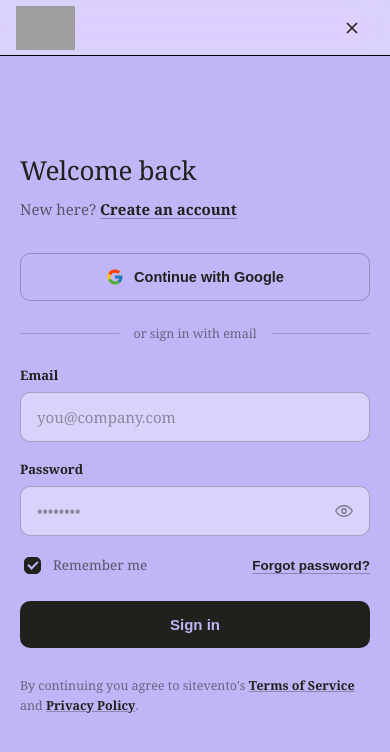
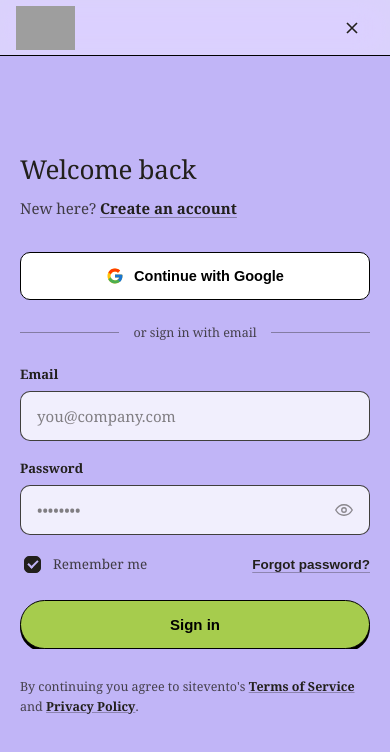
Before and after one commit to frankfaraibusiness-stack/Sitevento1, a Next.js app: page /widgets/support-chat in a window 390 px wide. Shown: the top 752 px of the page. Built offline with nearby package versions, Linux system fonts and the light colour scheme; no server answers; grey boxes are pictures that could not be loaded.

Commit message:
Add 3 files

```diff
--- a/components/marketing/CartoonMobileHero.tsx
+++ b/components/marketing/CartoonMobileHero.tsx
@@ -17,8 +17,8 @@
 //
 // The CTAs are wired to the same callbacks the old hero used
 // (onConnectClick / onHowItWorksClick), threaded through from
-// MarketingPage — "Connect Site" opens the connect flow, "Watch Demo"
-// opens the existing HowItWorksModal, matching their closest
+// MarketingPage — "Connect your site" opens the connect flow, "Watch
+// Demo" opens the existing HowItWorksModal, matching their closest
 // equivalents from the previous hero.
 
 interface CartoonMobileHeroProps {
@@ -104,7 +104,7 @@ export function CartoonHeroContent({ onConnectClick, onHowItWorksClick }: Cartoo
 
           <div className="hero__ctas">
             <button type="button" className="btn btn-primary" onClick={onConnectClick}>
-              Connect Site <span aria-hidden="true">➔</span>
+              Connect your site <span aria-hidden="true">➔</span>
             </button>
 
             <button type="button" className="btn btn-secondary" onClick={onHowItWorksClick}>
--- a/styles/auth/auth-overlay.css
+++ b/styles/auth/auth-overlay.css
@@ -109,7 +109,7 @@
     font-family: -apple-system, BlinkMacSystemFont, "Segoe UI", sans-serif;
     font-size: 15.5px;
     line-height: 1.6;
-    color: color-mix(in srgb, var(--ink) 68%, transparent);
+    color: color-mix(in srgb, var(--ink) 82%, transparent);
     margin: 0 0 28px;
     max-width: 38ch;
   }
@@ -167,7 +167,7 @@
   .auth-overlay .form-header p {
     font-size: 15px;
     line-height: 1.5;
-    color: color-mix(in srgb, var(--ink) 65%, transparent);
+    color: color-mix(in srgb, var(--ink) 82%, transparent);
     margin: 0;
   }
 
@@ -232,7 +232,9 @@
     .auth-overlay .panes.is-switching .pane.is-leaving { display: none; }
   }
 
-  /* ---- OAuth button — plain outlined field on the page ---- */
+  /* ---- OAuth button — solid white field with a firm black edge, so
+     it stands out as its own control against the purple page instead
+     of reading as a transparent, barely-there outline. ---- */
   .auth-overlay .oauth-btn {
     width: 100%;
     display: flex;
@@ -241,18 +243,18 @@
     gap: 10px;
     padding: 14px 16px;
     border-radius: 10px;
-    border: 1.5px solid color-mix(in srgb, var(--ink) 28%, transparent);
-    background: transparent;
-    color: var(--ink);
+    border: 1.5px solid #000;
+    background: #fff;
+    color: #000;
     font-size: 14.5px;
     font-weight: 600;
     cursor: pointer;
-    transition: border-color 0.15s ease, background 0.15s ease;
+    transition: border-color 0.15s ease, background 0.15s ease, transform 0.08s ease;
   }
 
   .auth-overlay .oauth-btn:hover {
-    background: rgba(255,255,255,0.3);
-    border-color: var(--ink);
+    background: #f5f5f5;
+    border-color: #000;
   }
 
   .auth-overlay .oauth-btn:active { transform: scale(0.99); }
@@ -264,7 +266,7 @@
     align-items: center;
     gap: 14px;
     margin: 24px 0;
-    color: color-mix(in srgb, var(--ink) 55%, transparent);
+    color: color-mix(in srgb, var(--ink) 78%, transparent);
     font-size: 12.5px;
   }
 
@@ -273,7 +275,7 @@
     content: "";
     flex: 1;
     height: 1px;
-    background: color-mix(in srgb, var(--ink) 20%, transparent);
+    background: color-mix(in srgb, var(--ink) 38%, transparent);
   }
 
   /* ---- Raw input fields — no surrounding card, just the field itself
@@ -294,25 +296,30 @@
     position: relative;
   }
 
+  /* Was a 28%-ink border on a 40%-white fill — both nearly dissolved
+     into the light purple page, which is close in lightness to white.
+     Near-solid black border + a brighter, higher-opacity white fill
+     so each field reads as a clearly defined input, not a faint
+     smudge on the purple. */
   .auth-overlay .field input {
     width: 100%;
     padding: 14px 16px;
     font-size: 15px;
     font-family: inherit;
     border-radius: 10px;
-    border: 1.5px solid color-mix(in srgb, var(--ink) 28%, transparent);
-    background: rgba(255,255,255,0.4);
+    border: 1.5px solid color-mix(in srgb, var(--ink) 85%, transparent);
+    background: rgba(255,255,255,0.78);
     color: var(--ink);
     transition: border-color 0.15s ease, background 0.15s ease, box-shadow 0.15s ease;
   }
 
-  .auth-overlay .field input::placeholder { color: color-mix(in srgb, var(--ink) 42%, transparent); }
+  .auth-overlay .field input::placeholder { color: color-mix(in srgb, var(--ink) 55%, transparent); }
 
   .auth-overlay .field input:focus {
     outline: none;
     border-color: var(--ink);
-    background: rgba(255,255,255,0.6);
-    box-shadow: 0 0 0 4px color-mix(in srgb, var(--ink) 10%, transparent);
+    background: rgba(255,255,255,0.92);
+    box-shadow: 0 0 0 4px color-mix(in srgb, var(--ink) 12%, transparent);
   }
 
   .auth-overlay .field.has-error input {
@@ -355,7 +362,7 @@
     align-items: center;
     gap: 9px;
     font-size: 13.5px;
-    color: color-mix(in srgb, var(--ink) 65%, transparent);
+    color: color-mix(in srgb, var(--ink) 82%, transparent);
     cursor: pointer;
     user-select: none;
   }
@@ -365,8 +372,8 @@
     width: 17px;
     height: 17px;
     border-radius: 5px;
-    border: 1.5px solid color-mix(in srgb, var(--ink) 32%, transparent);
-    background: rgba(255,255,255,0.4);
+    border: 1.5px solid color-mix(in srgb, var(--ink) 85%, transparent);
+    background: rgba(255,255,255,0.78);
     cursor: pointer;
     position: relative;
     flex-shrink: 0;
@@ -405,18 +412,24 @@
 
   .auth-overlay .forgot-link:hover { text-decoration-color: var(--ink); }
 
-  /* ---- Submit — the one solid, dark, confident element on the page ---- */
+  /* ---- Submit — cartoonic lime pill, matching the hero's "Connect
+     your site" CTA style (black border, solid bottom shadow, bold
+     rounded pill) but dialed to a dimmer, ~50%-muted lime (#a6cc4d)
+     instead of the hero's full-brightness #b3ff00, so it doesn't
+     compete with the hero CTA while still clearly reading as the
+     same cartoon-lime family. ---- */
   .auth-overlay .submit-btn {
     width: 100%;
-    background: var(--ink);
-    color: var(--app-bg);
-    border: none;
-    border-radius: 10px;
+    background: #a6cc4d;
+    color: #000;
+    border: 1.5px solid #000;
+    border-radius: 999px;
     padding: 15px 20px;
     font-size: 15px;
-    font-weight: 600;
+    font-weight: 800;
     cursor: pointer;
-    transition: opacity 0.15s ease, transform 0.08s ease;
+    box-shadow: 0 3px 0 #000;
+    transition: transform 0.1s ease, box-shadow 0.1s ease;
     display: flex;
     align-items: center;
     justify-content: center;
@@ -424,9 +437,12 @@
     position: relative;
   }
 
-  .auth-overlay .submit-btn:hover { opacity: 0.92; }
-  .auth-overlay .submit-btn:active { transform: scale(0.99); }
-  .auth-overlay .submit-btn:disabled { cursor: default; }
+  .auth-overlay .submit-btn:hover { background: #b0d65c; }
+  .auth-overlay .submit-btn:active {
+    transform: translateY(3px);
+    box-shadow: 0 0 0 #000;
+  }
+  .auth-overlay .submit-btn:disabled { cursor: default; opacity: 0.7; }
 
   .auth-overlay .submit-btn.loading .btn-text { opacity: 0; }
 
@@ -435,8 +451,8 @@
     position: absolute;
     width: 18px;
     height: 18px;
-    border: 2.5px solid rgba(34,32,28,0.15);
-    border-top-color: var(--app-bg);
+    border: 2.5px solid rgba(0,0,0,0.15);
+    border-top-color: #000;
     border-radius: 50%;
     animation: auth-spin 0.7s linear infinite;
   }
@@ -469,7 +485,7 @@
   }
 
   .auth-overlay .reset-sent h2 { color: var(--ink); margin: 0 0 10px; font-size: 24px; font-weight: 400; }
-  .auth-overlay .reset-sent p { color: color-mix(in srgb, var(--ink) 65%, transparent); font-size: 14.5px; margin: 0; line-height: 1.5; }
+  .auth-overlay .reset-sent p { color: color-mix(in srgb, var(--ink) 82%, transparent); font-size: 14.5px; margin: 0; line-height: 1.5; }
 
   .auth-overlay .back-link {
     display: inline-flex;
@@ -490,7 +506,7 @@
 
   .auth-overlay .terms-note {
     font-size: 12.5px;
-    color: color-mix(in srgb, var(--ink) 55%, transparent);
+    color: color-mix(in srgb, var(--ink) 78%, transparent);
     text-align: left;
     margin-top: 28px;
     line-height: 1.6;
--- a/styles/marketing/marketing-hero.css
+++ b/styles/marketing/marketing-hero.css
@@ -555,37 +555,18 @@
  * .hero-demo-statusbar below and Hero.tsx's markup order).
  * ============================================================ */
 
-/* No longer the flat --app-bg page color. Same hero photo as the
-   mobile hero above it, duplicated here as this section's own
-   background — tinted with a dark overlay and blurred so it reads
-   as a soft backdrop behind the demo card rather than a second,
-   competing sharp image. */
 .hero-showcase {
   position: relative;
   isolation: isolate;
-  padding: 8px 18px 48px;
+  /* Was 8px top padding with a blurred reuse of the hero's own photo
+     right behind it — with almost no gap and the same image showing
+     through, this section read as a continuation of the hero photo
+     rather than its own section, so the demo card appeared to float
+     "on top of" the hero scene. Solid top padding + a plain page
+     surface (no photo) gives it a clean seam instead. */
+  padding: 56px 18px 48px;
   overflow: hidden;
-}
-
-.hero-showcase::before {
-  content: "";
-  position: absolute;
-  inset: -20px;
-  z-index: -1;
-  background-image: url('/mascot/hero-bg-mobile.jpg');
-  background-size: cover;
-  background-position: center;
-  background-repeat: no-repeat;
-  filter: blur(18px);
-  transform: scale(1.1);
-}
-
-.hero-showcase::after {
-  content: "";
-  position: absolute;
-  inset: 0;
-  z-index: -1;
-  background: rgba(18, 16, 10, 0.55);
+  background: var(--app-bg);
 }
 
 .hero-showcase-inner {
@@ -636,7 +617,11 @@
 /* Was border: 1px solid var(--line) — a near-white #e8e4de edge that
    all but vanished against the lime page background behind the hero.
    Dark border instead so the whole demo card reads as a clearly
-   defined panel sitting on top of the lime, not blending into it. */
+   defined panel sitting on top of the lime, not blending into it.
+   The fill itself was also a near-purple color-mix tint, which on the
+   purple page/showcase backdrop made the whole card nearly invisible
+   except for its outline — solid white (near-white) instead so the
+   card itself stands out as its own surface, not just a border. */
 .hero-demo-chrome {
   position: relative;
   width: 100%;
@@ -644,7 +629,7 @@
   margin: 0 auto;
   border-radius: 18px;
   overflow: hidden;
-  background: color-mix(in srgb, var(--app-bg) 60%, var(--bg) 40%);
+  background: var(--bg, #fff);
   border: 1.5px solid #000;
   box-shadow: 0 20px 44px -26px rgba(34, 32, 28, 0.28);
 }
@@ -654,7 +639,7 @@
   align-items: center;
   gap: 6px;
   padding: 10px 12px;
-  background: color-mix(in srgb, var(--ink) 4%, var(--app-bg) 96%);
+  background: color-mix(in srgb, var(--ink) 4%, var(--bg, #fff) 96%);
   border-bottom: 1px solid rgba(0, 0, 0, 0.5);
 }
 
@@ -684,7 +669,7 @@
   gap: 8px;
   padding: 12px 14px;
   border-bottom: 1px solid rgba(0, 0, 0, 0.5);
-  background: color-mix(in srgb, var(--ink) 3%, var(--app-bg) 97%);
+  background: color-mix(in srgb, var(--ink) 3%, var(--bg, #fff) 97%);
   min-height: 44px;
 }
 
@@ -865,7 +850,7 @@
 /* ---- Desktop: two-column row, proof copy left, demo card right ---- */
 @media (min-width: 1024px) {
   .hero-showcase {
-    padding: 0 0 clamp(64px, 7vw, 96px);
+    padding: clamp(56px, 6vw, 80px) 0 clamp(64px, 7vw, 96px);
   }
 
   .hero-showcase-inner {
@@ -882,16 +867,10 @@
     max-width: 380px;
   }
 
-  /* The showcase background is a dark, blurred photo with a dark
-     overlay (see .hero-showcase::before/::after above) — the copy's
-     default ink/walnut text colors are near-black and unreadable on
-     it. White instead, only here on desktop where this copy column
-     is actually shown (it's display:none below 1024px). */
-  .hero-showcase-eyebrow,
-  .hero-showcase-title,
-  .hero-showcase-list {
-    color: #fff;
-  }
+  /* The showcase background is now the plain --app-bg page surface
+     (no more dark photo backdrop), so the copy goes back to the
+     normal ink/walnut text colors instead of the white override that
+     used to be needed to read against the photo. */
 
   .hero-showcase-frame {
     flex: 1 1 56%;
```
